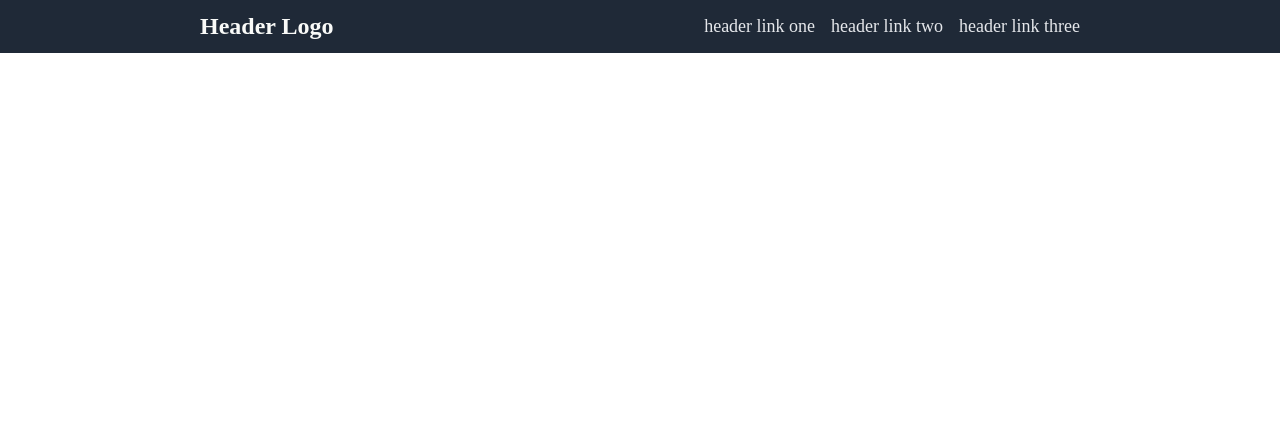
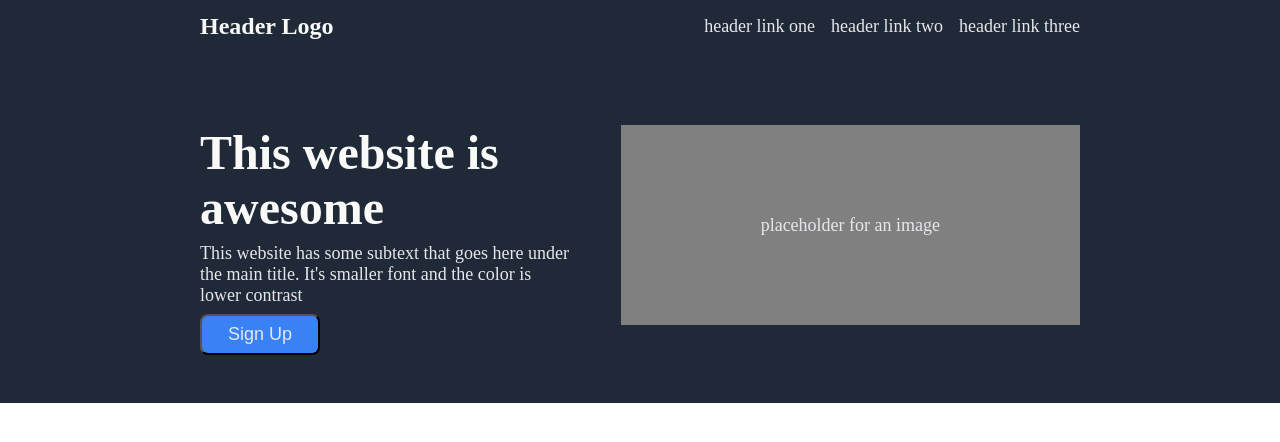
Before and after one commit to akiy1ma/Landing-page, a plain HTML site: page index.html in a window 1280 px wide. Drawn offline with Linux system fonts and the light colour scheme.

Commit message:
add main part content
add main text and its subtext, sign up button and image placeholder, styled stem

```diff
--- a/index.html
+++ b/index.html
@@ -16,6 +16,16 @@
                 <li><a href="#">header link three</a></li>
             </ul>
         </div>
+        <div class="hero-content">
+            <div class="info">
+                <div class="hero-text">This website is awesome</div>
+                <div class="subtext">This website has some subtext that goes here under the main title. It's smaller font and the color is lower contrast</div>
+                <button class="sign-button">Sign Up</button>
+            </div>
+            <div class="hero-placeholder">
+                <div class="subtext">placeholder for an image</div>
+            </div>
+        </div>
     </div>
 </body>
 </html>
--- a/styles.css
+++ b/styles.css
@@ -2,10 +2,12 @@ body {
     display: flex;
     flex-direction: column;
     margin: 0;
+    overflow: scroll;
 }
 
 .hero-container {
     padding: 0px 200px;
+    padding-bottom: 48px;
     background-color: #1f2937;
 }
 
@@ -13,6 +15,7 @@ body {
     display: flex;
     justify-content: space-between;
     align-items: center;
+    margin-bottom: 72px;
 }
 
 .logo {
@@ -32,3 +35,46 @@ body {
     color: #e5e7eb;
     font-size: 18px;
 }
+
+.hero-content {
+    display: flex;
+    justify-content: space-between;
+    gap: 48px;
+}
+
+.info {
+    display: flex;
+    flex-grow: 1;
+    flex-direction: column;
+    gap: 8px;
+}
+
+.hero-text {
+    font-size: 48px;
+    color: #f9faf8;
+    font-weight: 900;
+}
+
+.subtext {
+    font-size: 18px;
+    color: #e5e7eb;
+}
+
+.hero-placeholder {
+    display: flex;
+    flex-grow: 1;
+    justify-content: center;
+    align-items: center;
+    width: 1000px;
+    height: 200px;
+    background-color: gray;
+}
+
+.sign-button {
+    background-color: #3882f6;
+    color: #e5e7eb;
+    font-size: 18px;
+    padding: 8px 16px;
+    width: 120px;
+    border-radius: 8px;
+}
```
